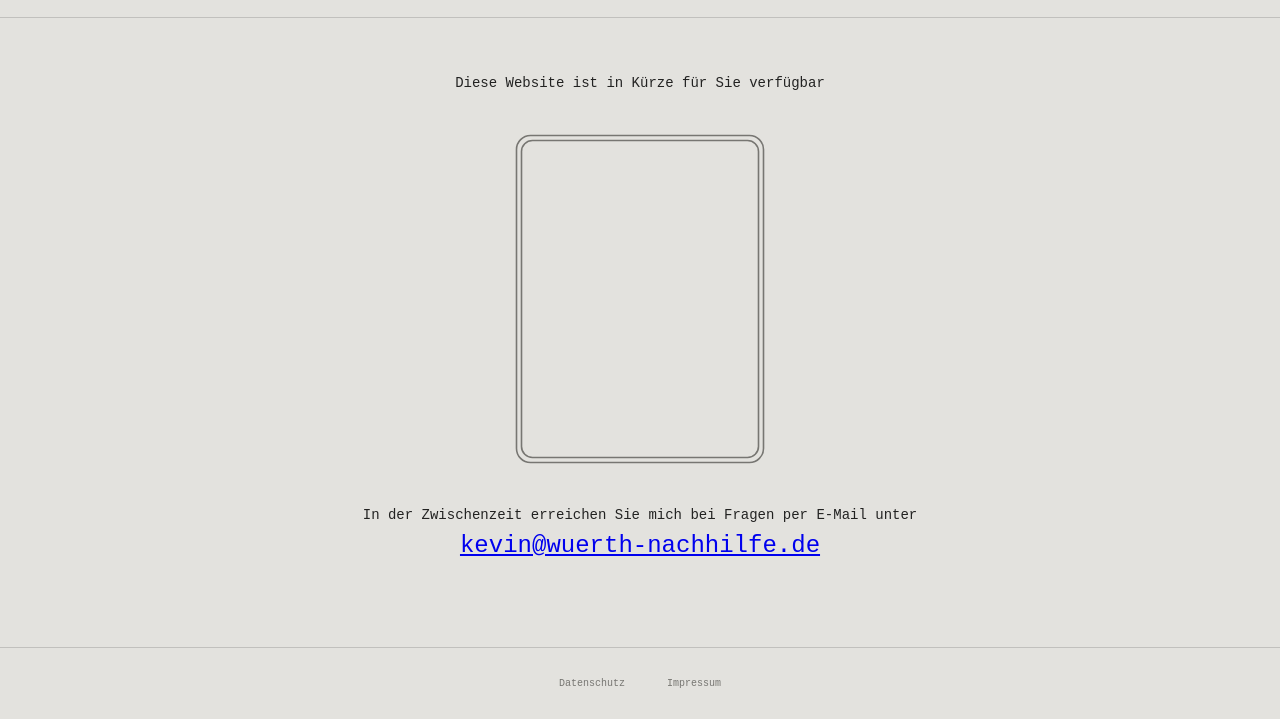
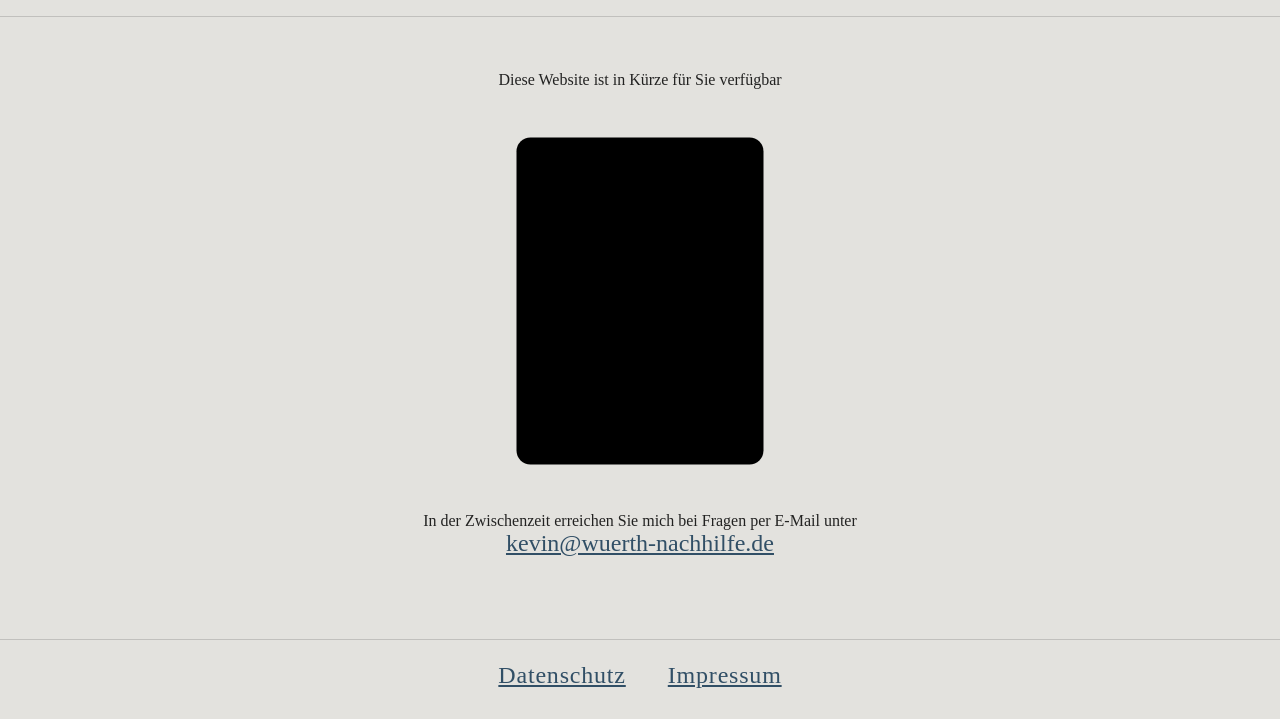
Before and after one commit to K9611/nachhilfe.website, a plain HTML site: page index.html in a window 1280 px wide. Shown: the part 89-808 px from the top of the page. Drawn offline with Linux system fonts and the light colour scheme; a web font is replaced by a local one.

Commit message:
Update index.css

```diff
--- a/styles/index.css
+++ b/styles/index.css
@@ -1,18 +1,15 @@
+@font-face {
+  font-family: "Geist Mono";
+  src: url("../assets/GeistMono-VariableFont_wght.woff2") format("woff2");
+  font-style: normal;
+  font-weight: 100 900;
+  font-display: swap;
+}
+
 :root {
     --page-bg: #E3E2DE;
     --text: rgba(0,0,0,0.85);
-    --muted: #777672;
     --line: rgba(0,0,0,0.15);
-    --font-sans: Arial, Helvetica, sans-serif;
-    --font-mono: "Courier New", Courier, monospace;
-}
-
-@font-face {
-  font-family: "Geist Mono";
-  src: url("../assets/GeistMono-Variable.woff2") format("woff2");
-  font-style: normal;
-  font-weight: 100 900;
-  font-display: swap;
 }
 
 * {
@@ -34,7 +31,6 @@ body {
       flex-direction: column;
       background: var(--page-bg);
       color: var(--text);
-      font-family: var(--font-mono);
       -webkit-font-smoothing: antialiased;
       text-rendering: optimizeLegibility;
 }
@@ -73,14 +69,16 @@ body {
 }
 
 .message {
-      margin: 0;
-      font-size: 14px;
-      line-height: 1.6;
+    font-family: 'Geist Mono';
+    font-size: 1rem;
     font-weight: 400;
 }
 
-    .message a {
-        font-size: 24px;
+a {
+    font-size: 1.5rem;
+    font-weight: 500;
+    color: #314F66;
+    text-decoration: underline;
 }
 
 .calculator {
@@ -88,14 +86,6 @@ body {
     width: 250px;
     max-width: min(250px, 72vw);
     height: auto;
-      color: var(--muted);
-    }
-
-    /* Temporary calculator illustration. Replace this SVG with your final inline SVG. */
-    .calculator-frame {
-      fill: none;
-      stroke: currentColor;
-      stroke-width: 1.6;
 }
 
 .site-footer {
@@ -106,26 +96,10 @@ body {
     gap: 42px;
     padding: 20px 24px;
     border-top: 1px solid var(--line);
-      font-family: var(--font-mono);
-      font-size: 10px;
-    }
-
-    .site-footer a {
-      color: var(--muted);
-      text-decoration: none;
-      transition: color 160ms ease;
-    }
-
-    .site-footer a:hover,
-    .site-footer a:focus-visible {
-      color: var(--text);
-      text-decoration: underline;
-      text-underline-offset: 3px;
-    }
-
-    .site-footer a:focus-visible {
-      outline: 2px solid currentColor;
-      outline-offset: 4px;
+    font-family: "Geist Mono";
+    font-size: 0.625rem;
+    font-weight: 300;
+    letter-spacing: 0.05rem;
 }
 
 @media (min-height: 850px) {
```
Lines whose indentation alone changed are shown as unchanged.
